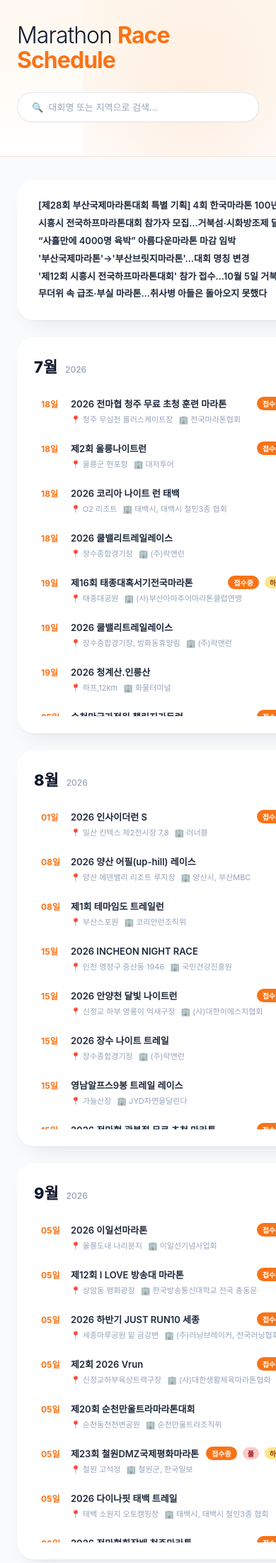
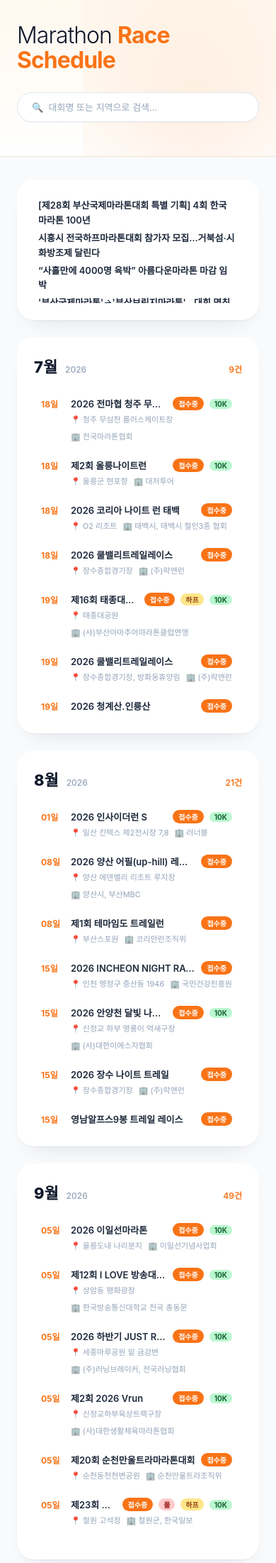
Before and after one commit to madokahill/marathon-schedule, a Flask app: page / in a window 390 px wide; the page is wider, and only the part inside the window is pictured. Shown: the part 41-2243 px from the top of that part at 71% size. Run offline with Flask 3, Linux system fonts and the light colour scheme; data comes from the database, SQL or seed files in the repository; some web fonts are replaced.

Commit message:
fix horizontal overflow on mobile from grid item blowout
.month-box (a CSS grid item) had no min-width set, so its default
auto min-width fell back to its content's min-content size. On
real mobile viewports this made every month/news box render wider
than the screen, forcing the whole page to scroll horizontally.
Adding min-width: 0 lets the grid item shrink to the intended
single-column width instead.

```diff
--- a/templates/index.html
+++ b/templates/index.html
@@ -51,7 +51,7 @@
     .news-box .month-race-list { max-height: 150px; gap: 0; }
     .news-row { display: block; border-radius: 8px; padding: 2px 6px; transition: background 0.15s; }
     .news-row:hover { background: #fff7ed; }
-    .news-row-title { font-size: 13px; font-weight: 600; color: #1e293b; line-height: 1.6; }
+    .news-row-title { font-size: 13px; font-weight: 600; color: #1e293b; line-height: 1.6; overflow-wrap: break-word; }
 
     /* 월별 박스 그리드 */
     .month-grid { display: grid; grid-template-columns: repeat(auto-fill, minmax(340px, 1fr)); gap: 24px; }
@@ -59,6 +59,7 @@
       background: #fff;
       border-radius: 24px; padding: 24px;
       display: flex; flex-direction: column;
+      min-width: 0;
       box-shadow: 0 1px 2px rgba(15,23,42,0.04), 0 16px 32px -20px rgba(15,23,42,0.15);
     }
     .month-box-head { display: flex; align-items: baseline; justify-content: space-between; margin-bottom: 18px; }
```
